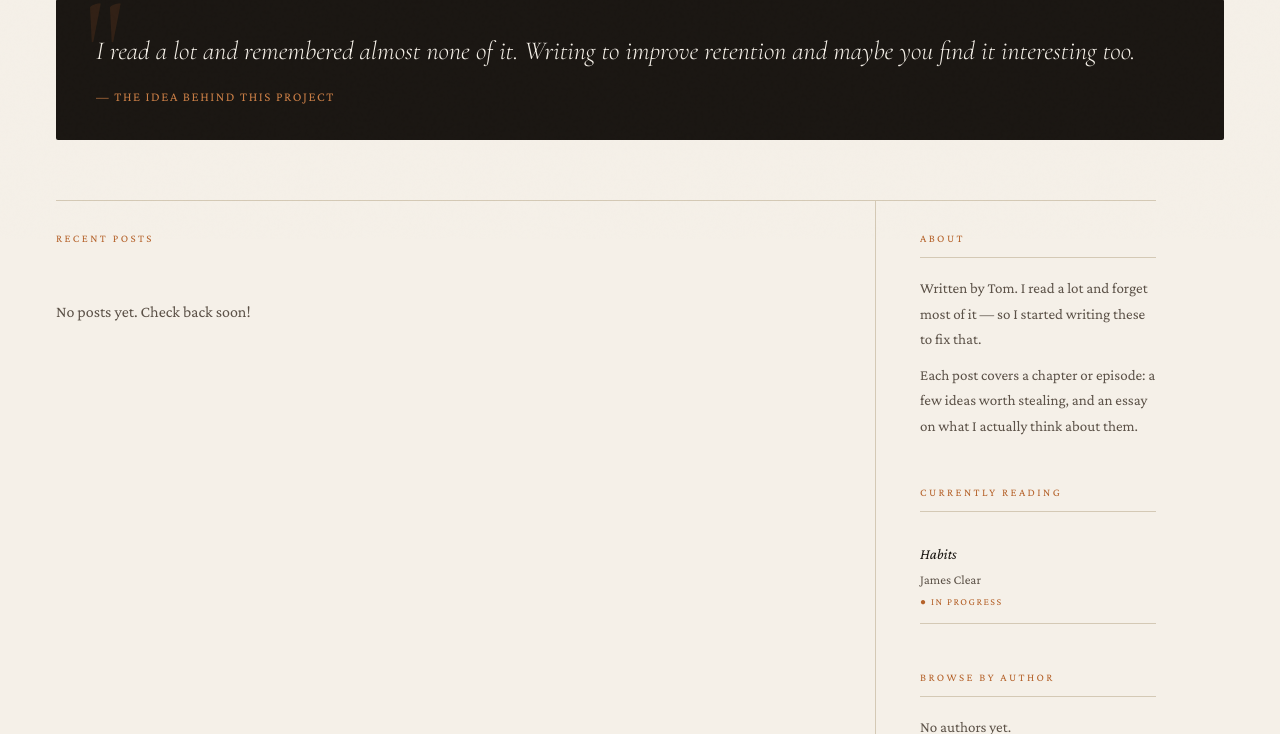
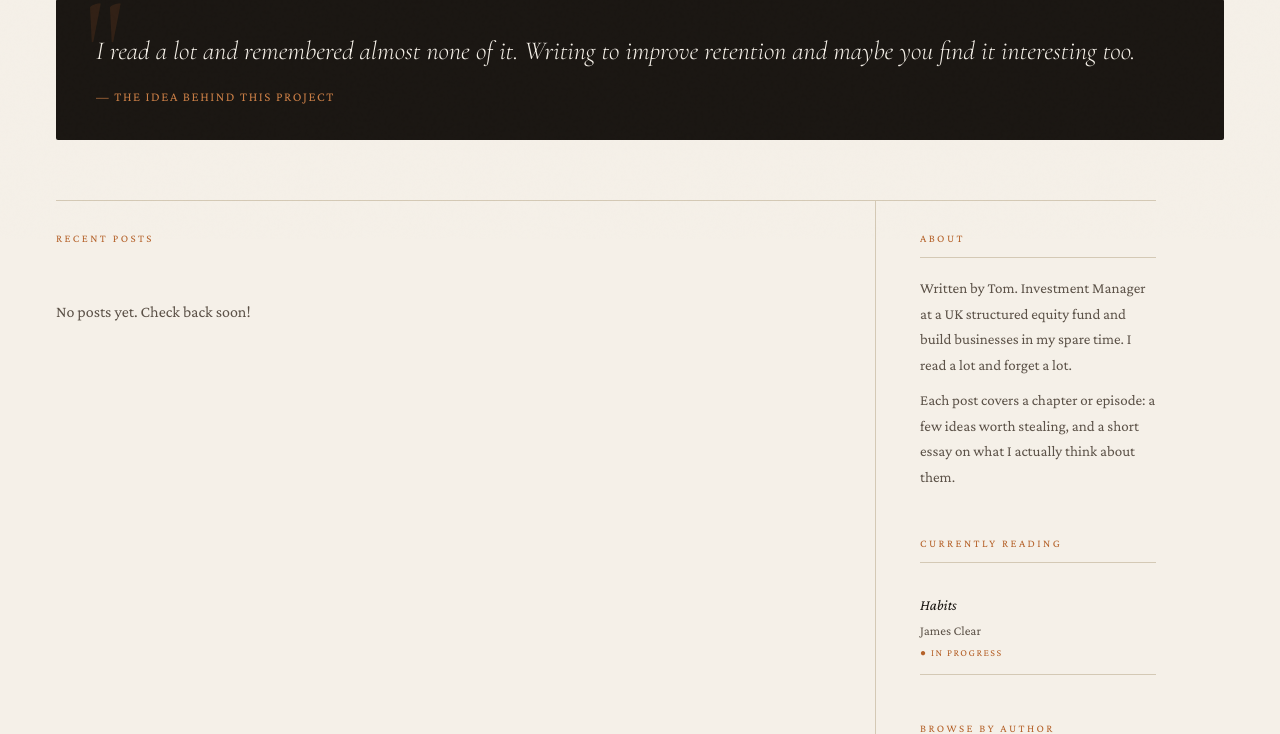
Before and after one commit to RoyKeane94/nim, a Django app: page / in a window 1280 px wide. Shown: the part 561-1295 px from the top of the page. Run offline with Django 5.2, Linux system fonts and the light colour scheme; data comes from the database, SQL or seed files in the repository.

Commit message:
Home page tweak

```diff
--- a/blog/templates/blog/home.html
+++ b/blog/templates/blog/home.html
@@ -1,6 +1,6 @@
 {% extends 'blog/base.html' %}
 
-{% block title %}Notes in Margin{% endblock %}
+{% block title %}Notes in the Margin{% endblock %}
 
 {% block content %}
 
@@ -71,8 +71,8 @@
     <div class="sidebar-section">
       <div class="sidebar-label">About</div>
       <div class="about-text">
-        <p>Written by Tom. I read a lot and forget most of it — so I started writing these to fix that.</p>
-        <p>Each post covers a chapter or episode: a few ideas worth stealing, and an essay on what I actually think about them.</p>
+        <p>Written by Tom. Investment Manager at a UK structured equity fund and build businesses in my spare time. I read a lot and forget a lot.</p>
+        <p>Each post covers a chapter or episode: a few ideas worth stealing, and a short essay on what I actually think about them.</p>
       </div>
     </div>
 
```
